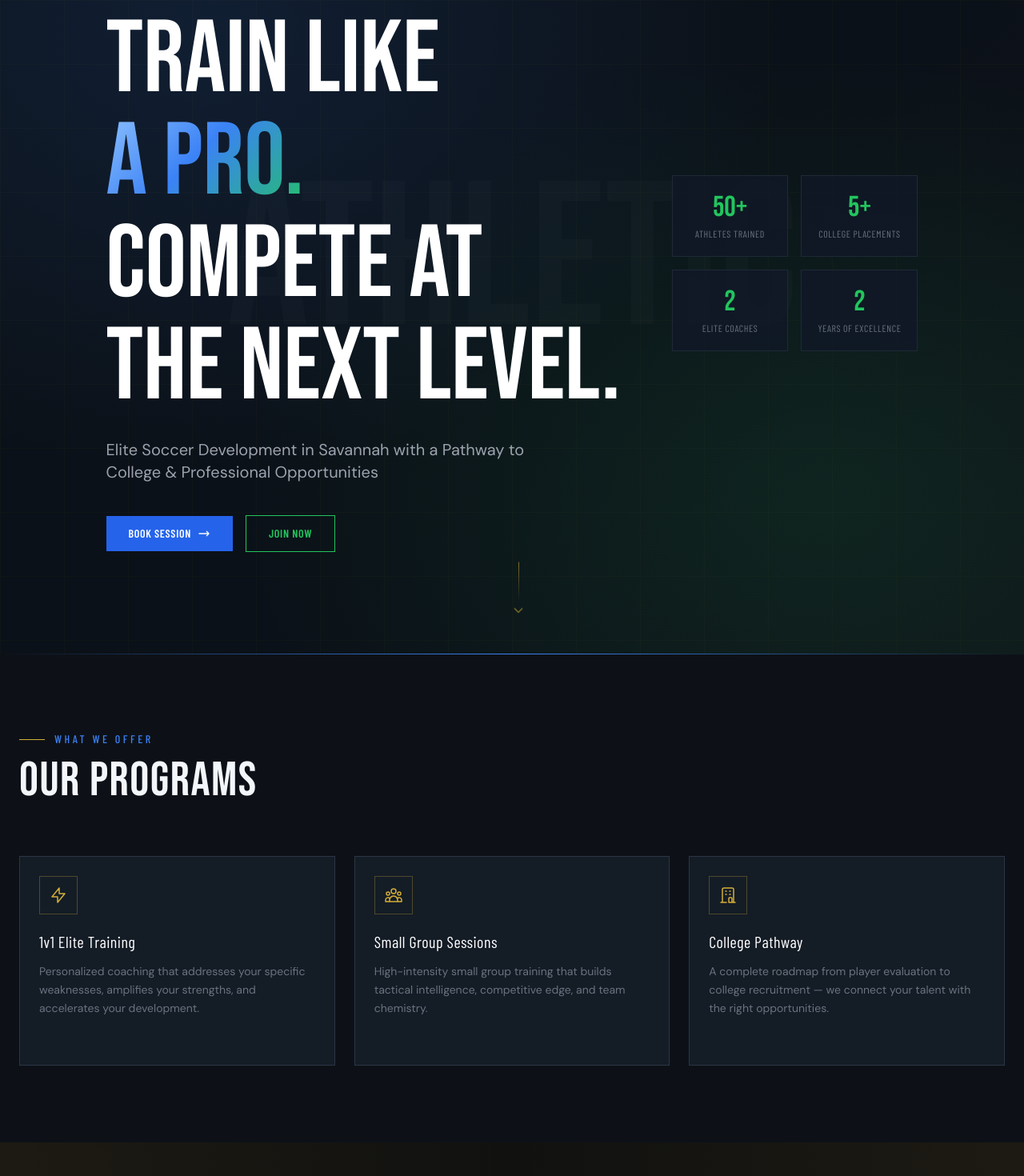
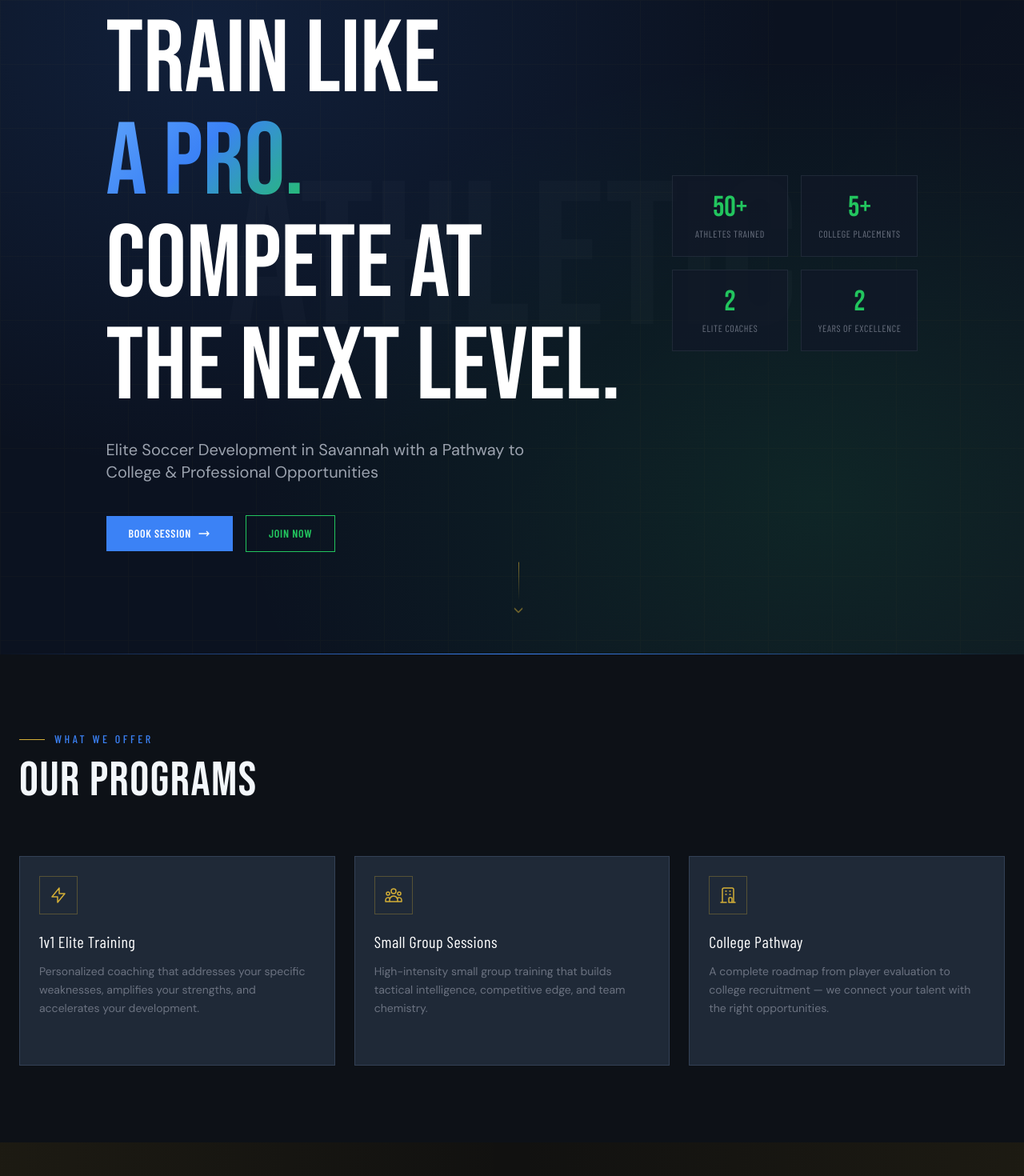
Before and after one commit to savannahathleticacademy-sys/savannah-athletic, a React (Vite) app: page / in a window 1280 px wide. Shown: the part 160-1630 px from the top of the page at 80% size. Built offline with nearby package versions, Linux system fonts and the light colour scheme; a web font is replaced by a local one.

Commit message:
Update index.css

```diff
--- a/src/index.css
+++ b/src/index.css
@@ -12,16 +12,16 @@
   }
 
   body {
-    background-color: #0b1118;
-    color: #dbe4ee;
+    background-color: #0B1220;
+    color: #E5EEF8;
     font-family: 'DM Sans', sans-serif;
     -webkit-font-smoothing: antialiased;
     -moz-osx-font-smoothing: grayscale;
   }
 
   ::selection {
-    background: rgba(59, 130, 246, 0.28);
-    color: #eaf2ff;
+    background: rgba(59, 130, 246, 0.3);
+    color: #EAF2FF;
   }
 
   ::-webkit-scrollbar {
@@ -29,11 +29,11 @@
   }
 
   ::-webkit-scrollbar-track {
-    background: #0b1118;
+    background: #0B1220;
   }
 
   ::-webkit-scrollbar-thumb {
-    background: #22c55e;
+    background: #22C55E;
     border-radius: 3px;
   }
 }
@@ -42,47 +42,47 @@
   .btn-primary {
     @apply font-heading font-semibold tracking-wider uppercase text-sm px-7 py-3
            transition-all duration-300 active:scale-95 inline-flex items-center gap-2;
-    background-color: #2563eb;
-    color: #f8fbff;
+    background-color: #3B82F6;
+    color: #F8FBFF;
   }
 
   .btn-primary:hover {
-    background-color: #3b82f6;
-    box-shadow: 0 0 24px rgba(37, 99, 235, 0.4);
+    background-color: #60A5FA;
+    box-shadow: 0 0 24px rgba(59,130,246,0.4);
   }
 
   .btn-outline {
     @apply font-heading font-semibold tracking-wider uppercase text-sm px-7 py-3
            transition-all duration-300 active:scale-95 inline-flex items-center gap-2;
-    border: 1px solid #22c55e;
-    color: #22c55e;
+    border: 1px solid #22C55E;
+    color: #22C55E;
     background: transparent;
   }
 
   .btn-outline:hover {
-    background-color: #22c55e;
-    color: #0b1118;
+    background-color: #22C55E;
+    color: #0B1220;
   }
 
   .section-label {
     @apply font-heading tracking-[0.25em] uppercase text-sm font-medium;
-    color: #3b82f6;
+    color: #3B82F6;
   }
 
   .display-heading {
     @apply font-display leading-none tracking-wide;
-    color: #f3f7fb;
+    color: #F3F7FB;
   }
 
   .card-dark {
     @apply p-6 transition-all duration-300;
-    background-color: #141c26;
-    border: 1px solid #2b3645;
+    background-color: #1F2937;
+    border: 1px solid #334155;
   }
 
   .card-dark:hover {
-    border-color: rgba(59, 130, 246, 0.4);
-    box-shadow: 0 8px 32px rgba(0, 0, 0, 0.45);
+    border-color: rgba(59,130,246,0.4);
+    box-shadow: 0 8px 32px rgba(0,0,0,0.45);
   }
 
   .noise-overlay {
@@ -100,12 +100,12 @@
 
   .gold-line {
     @apply h-px;
-    background: linear-gradient(to right, transparent, #3b82f6, transparent);
+    background: linear-gradient(to right, transparent, #3B82F6, transparent);
   }
 
   .stat-number {
     @apply font-display leading-none;
-    color: #22c55e;
+    color: #22C55E;
   }
 }
 
@@ -127,17 +127,17 @@
   }
 
   .text-gradient-gold {
-    background: linear-gradient(135deg, #93c5fd 0%, #3b82f6 45%, #22c55e 100%);
+    background: linear-gradient(135deg, #60A5FA 0%, #3B82F6 45%, #22C55E 100%);
     -webkit-background-clip: text;
     -webkit-text-fill-color: transparent;
     background-clip: text;
   }
 
   .bg-mesh {
-    background-color: #0b1118;
+    background-color: #0B1220;
     background-image:
-      radial-gradient(ellipse at 20% 20%, rgba(59, 130, 246, 0.12) 0%, transparent 50%),
-      radial-gradient(ellipse at 80% 80%, rgba(34, 197, 94, 0.1) 0%, transparent 50%);
+      radial-gradient(ellipse at 20% 20%, rgba(59,130,246,0.12) 0%, transparent 50%),
+      radial-gradient(ellipse at 80% 80%, rgba(34,197,94,0.10) 0%, transparent 50%);
   }
 
   .clip-diagonal {
```
